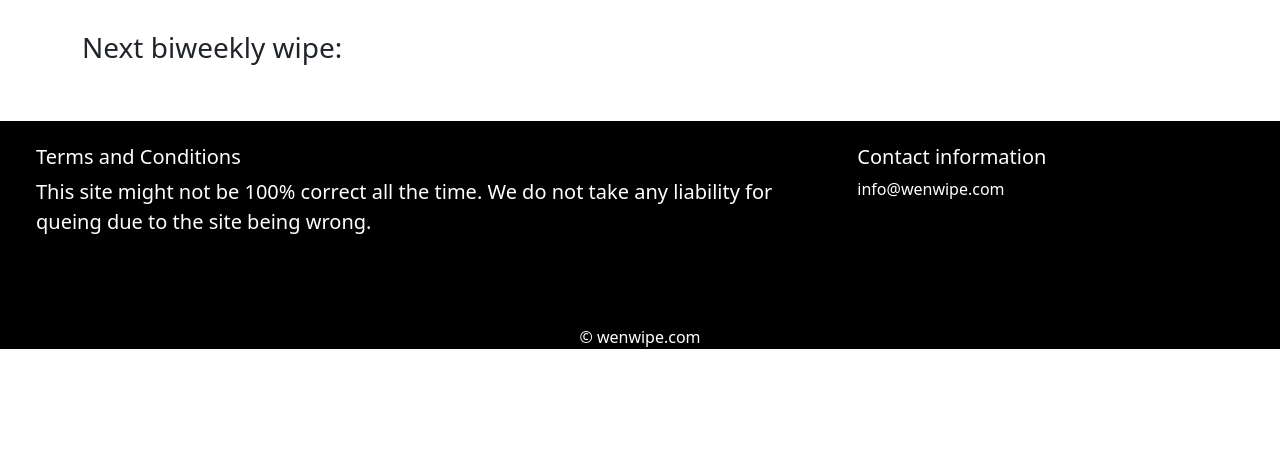
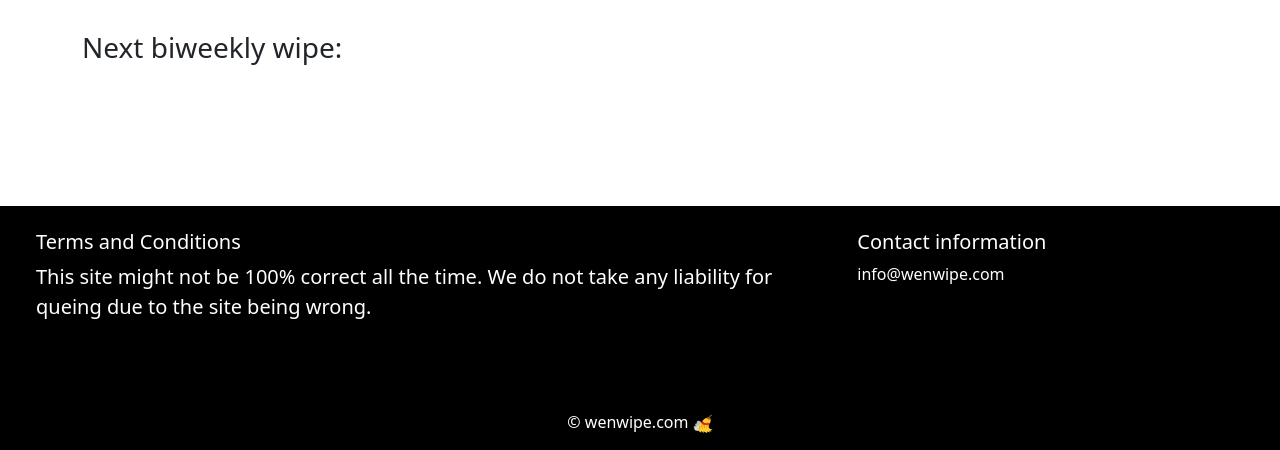
Before and after one commit to mattivaisanen/wenwipe, a website: page index.html in a window 1280 px wide. Shown: the part 350-800 px from the top of the page. Drawn offline with nearby package versions, Linux system fonts and the light colour scheme.

Commit message:
edited site again

```diff
--- a/index.html
+++ b/index.html
@@ -20,7 +20,7 @@
 </head>
 <body>
     <nav class="navbar navbar-expand-md">
-        <a href="#" class="navbar-brand"> <img class="mx-2"width="40" src="images/favicon.ico">wenwipe</a>
+        <a href="#" class="navbar-brand"> <img class="mx-2" width="40" src="images/favicon.ico">wenwipe</a>
         <button class="navbar-toggler navbar-dark m-1" type="button" data-bs-toggle="collapse" data-bs-target="#main-navigation">
             <span class="navbar-toggler-icon"></span>
         </button>
@@ -82,7 +82,7 @@
             </section>
         </div>
         <div class="text-center mt-5">
-            <p>&copy wenwipe.com</p>
+            <p>&copy wenwipe.com <img width="20" src="images/favicon.ico"></p>
         </div>
     </footer>
 </body>
--- a/styles.css
+++ b/styles.css
@@ -22,4 +22,9 @@
 footer{
     background-color: black;
     color: white;
+    position: fixed;
+    left: 0;
+    bottom: 0;
+    width: 100%;
+
 }
```
